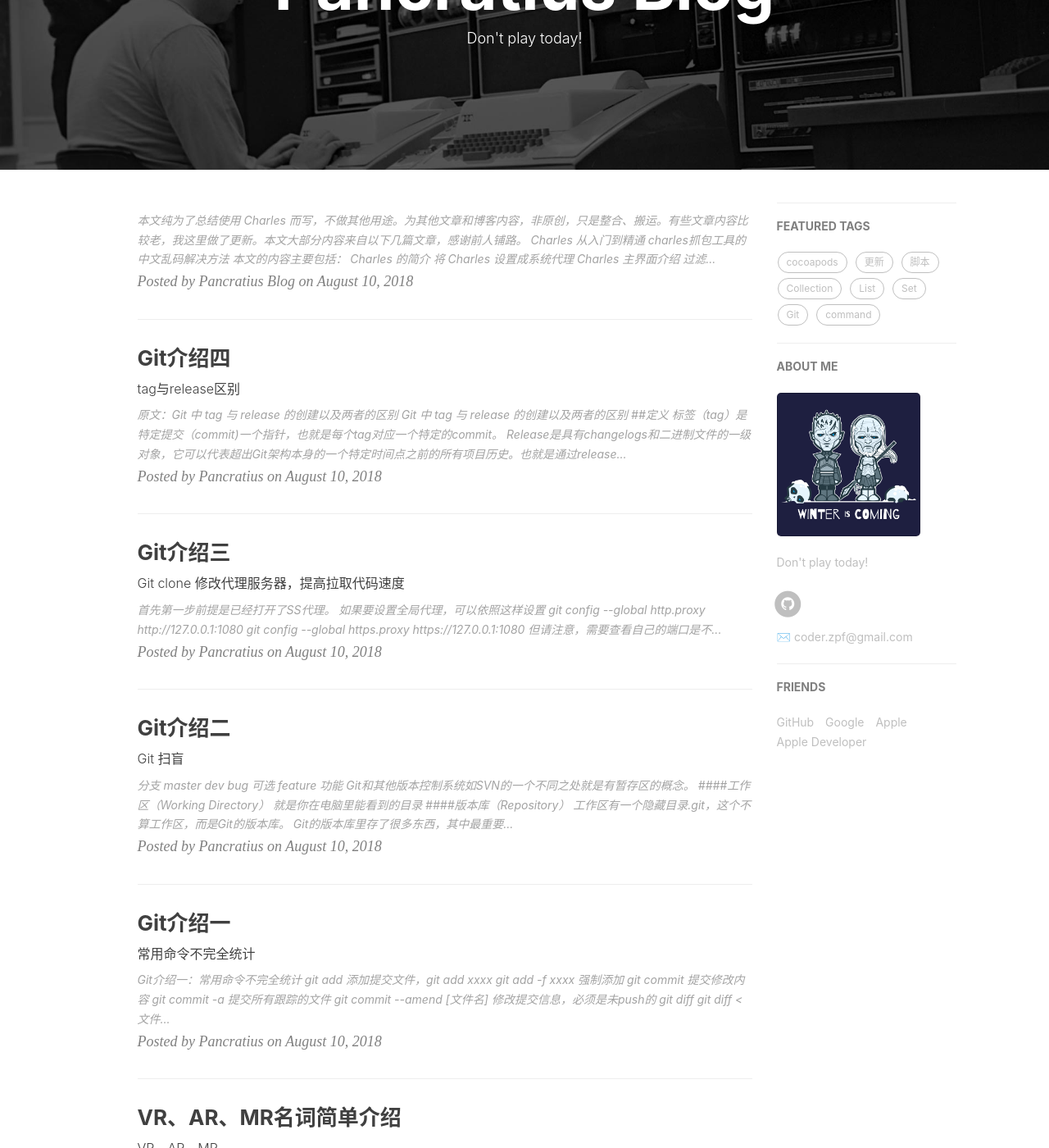
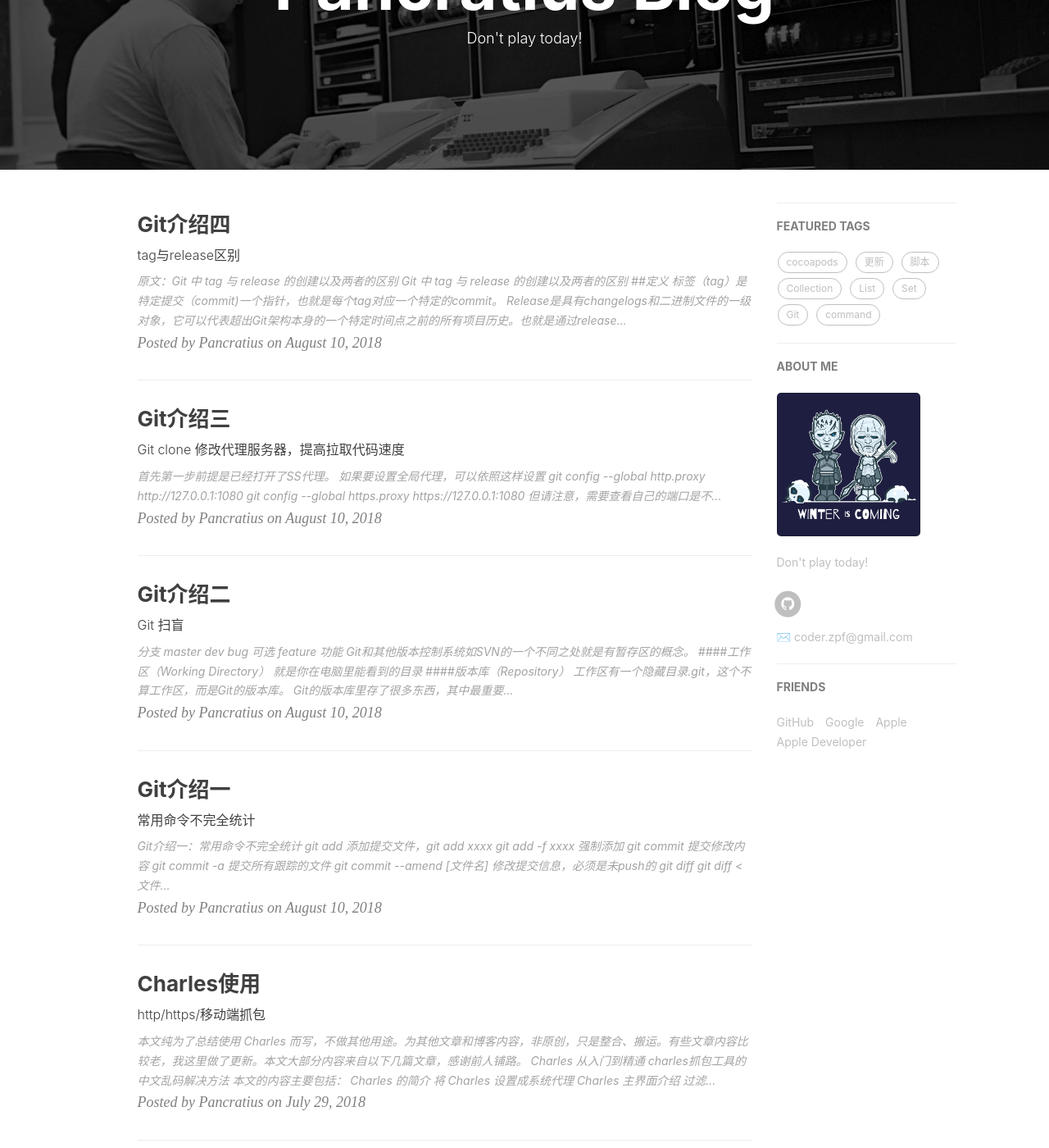
Before and after one commit to Pancratius/pancratius.github.io, a Jekyll site: the page built from index.html, in a window 1280 px wide and 1400 px high, scrolled down 211 px. Shown: the whole window at 82% size. Built offline with Jekyll 4.4.1, drawn with Linux system fonts in a browser that asks for light colours; nearby versions of some CDN libraries; the list of posts is cut into pages by our own code; comment, search, counter and statistics services are not loaded.

Commit message:
chnage Charles article tile

```diff
--- a/_posts/2018-07-27-Charles.md
+++ b/_posts/2018-07-27-Charles.md
@@ -1,12 +1,12 @@
 ---
 layout:     post
-title:      Cxxx
-subtitle:   xxx
+title:      Charles使用
+subtitle:   http/https/移动端抓包
 date:       2018-07-29
 author:     Pancratius
 header-img: img/home-bg.jpg
 catalog: true
-tags
+tags:
     - Charles
     - 抓包
 ---
```
